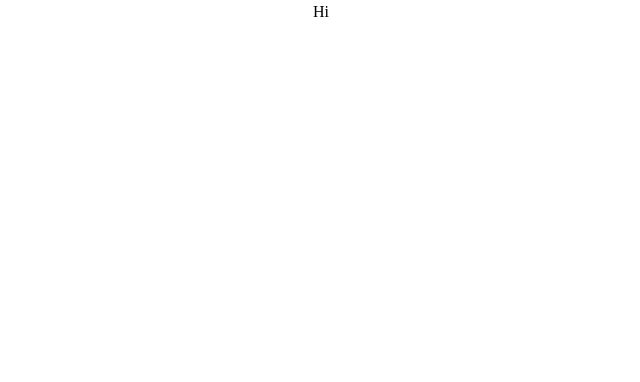
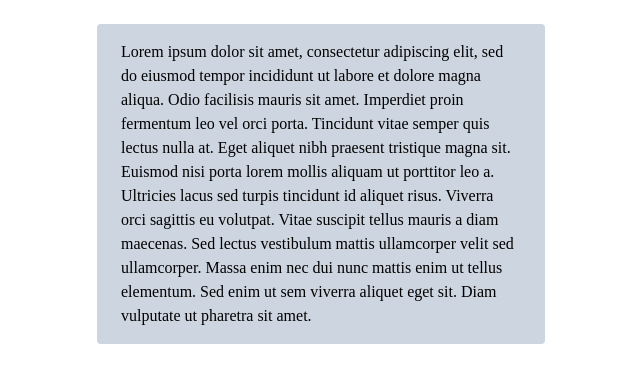
Before and after one commit to tessceciliaj/HelpRat, a Next.js app: page / in a window 1280 px wide. Shown: the top 382 px of the page, without its empty margins (319-959 px from the left). Built offline with nearby package versions, Linux system fonts and the light colour scheme.

Commit message:
Add and position container divs. Temporary styling for visibility.

```diff
--- a/app/page.js
+++ b/app/page.js
@@ -1,3 +1,18 @@
 export default function Home() {
-  return <main className="flex min-h-screen flex-col items-center">Hi</main>
+  return (
+    <div className="m-6 flex items-center justify-center">
+      <div className="max-w-md rounded bg-neutral-400 px-6 py-4">
+        Lorem ipsum dolor sit amet, consectetur adipiscing elit, sed do eiusmod
+        tempor incididunt ut labore et dolore magna aliqua. Odio facilisis
+        mauris sit amet. Imperdiet proin fermentum leo vel orci porta. Tincidunt
+        vitae semper quis lectus nulla at. Eget aliquet nibh praesent tristique
+        magna sit. Euismod nisi porta lorem mollis aliquam ut porttitor leo a.
+        Ultricies lacus sed turpis tincidunt id aliquet risus. Viverra orci
+        sagittis eu volutpat. Vitae suscipit tellus mauris a diam maecenas. Sed
+        lectus vestibulum mattis ullamcorper velit sed ullamcorper. Massa enim
+        nec dui nunc mattis enim ut tellus elementum. Sed enim ut sem viverra
+        aliquet eget sit. Diam vulputate ut pharetra sit amet.
+      </div>
+    </div>
+  )
 }
```
